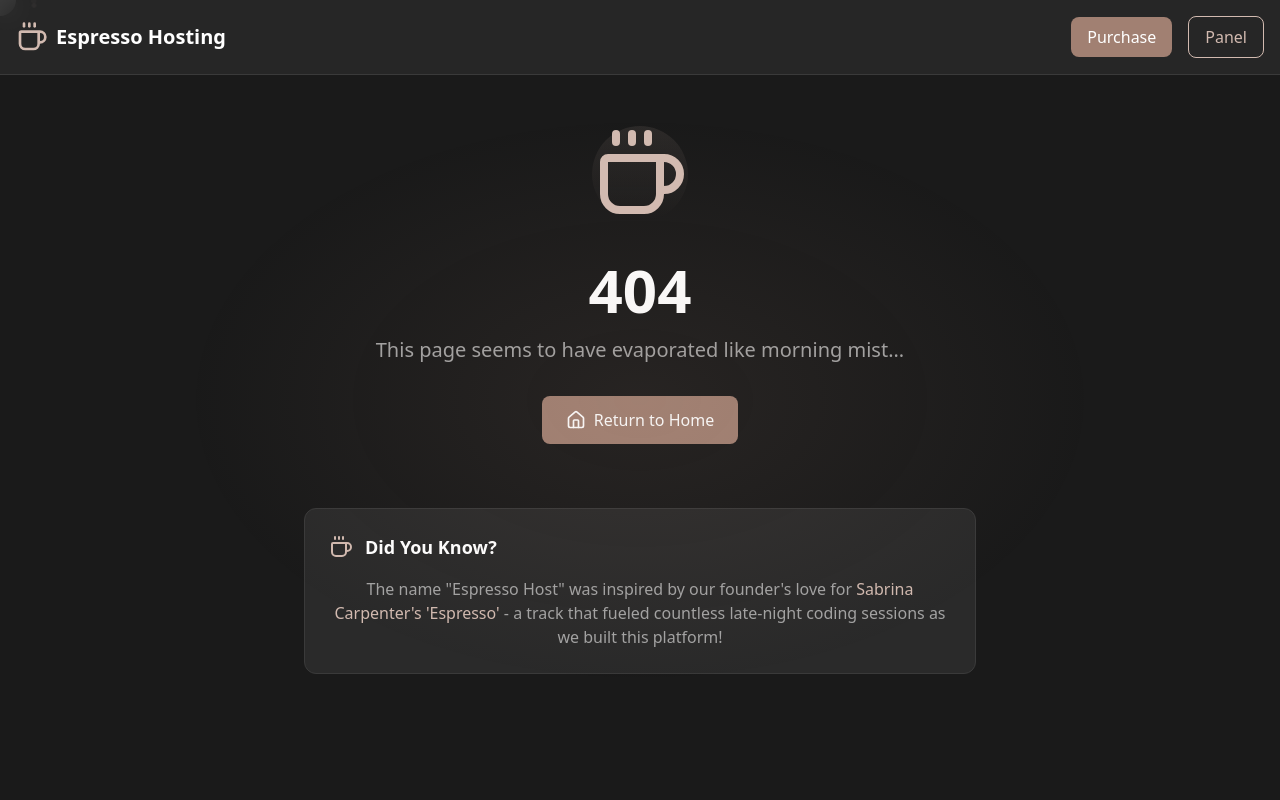
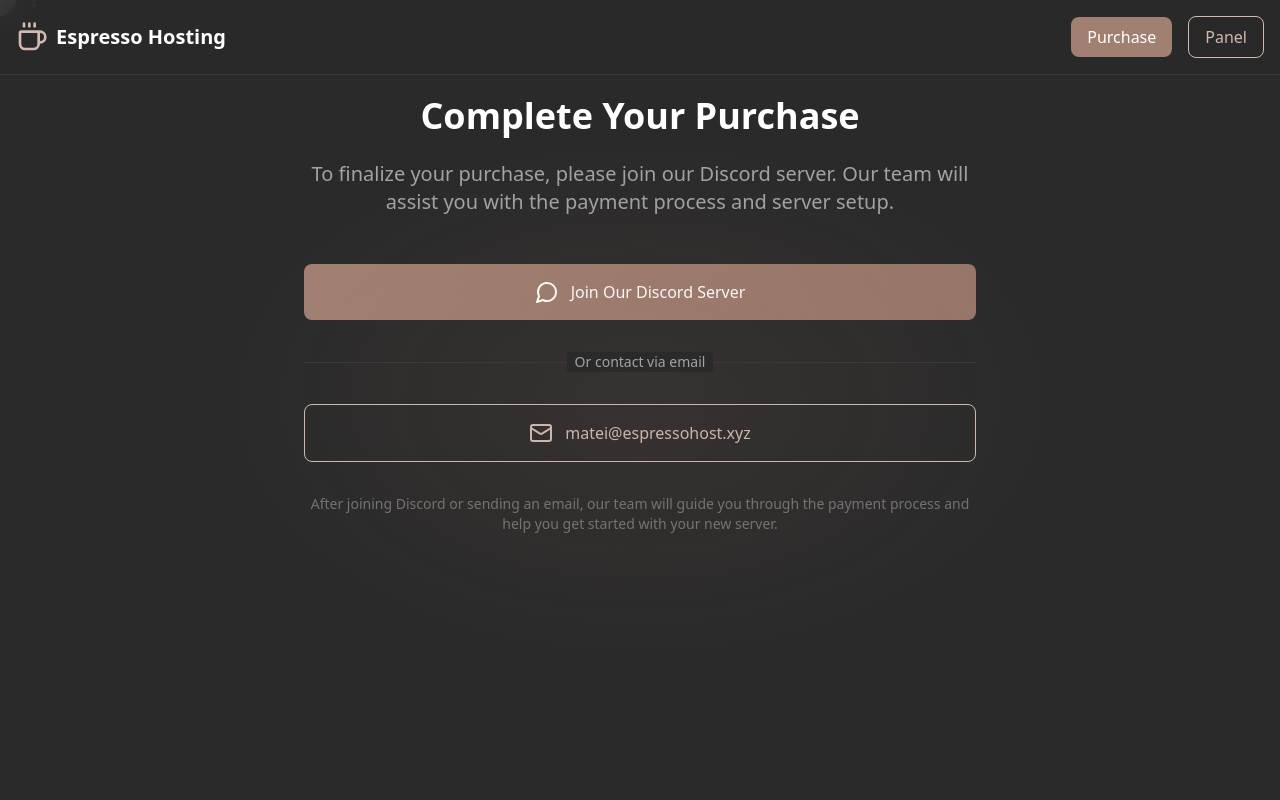
Before and after one commit to EspressoHosting/EspressoWeb, a React (Vite) app: page /payment in a window 1280 px wide. Shown: the top 800 px of the page. Built offline with nearby package versions, Linux system fonts and the light colour scheme.

Commit message:
feat: add payment processing page and update panel links
- Added a new `PaymentProcessing` component to handle payment finalization
- Updated all panel links to point to the external URL `https://panel.espressohost.xyz`
- Modified plan selection buttons to navigate to the new payment page

```diff
--- a/src/App.tsx
+++ b/src/App.tsx
@@ -11,6 +11,7 @@ import { PrivacyPolicy } from './components/PrivacyPolicy';
 import { RefundPolicy } from './components/RefundPolicy';
 import { AllPlans } from './components/AllPlans';
 import { NotFoundPage } from './components/NotFoundPage';
+import { PaymentProcessing } from './components/PaymentProcessing';
 
 function HomePage() {
   return (
@@ -38,6 +39,7 @@ function App() {
           <Route path="/privacy" element={<PrivacyPolicy />} />
           <Route path="/refund" element={<RefundPolicy />} />
           <Route path="/all-plans" element={<AllPlans />} />
+          <Route path="/payment" element={<PaymentProcessing />} />
           <Route path="*" element={<NotFoundPage />} />
         <Route path="*" element={<NotFoundPage />} />
 </Routes>
--- a/src/components/AllPlans.tsx
+++ b/src/components/AllPlans.tsx
@@ -219,16 +219,17 @@ export function AllPlans() {
                     ))}
                   </ul>
 
-                  <motion.button
+                  <motion.a
+                    href="/payment"
                     className={`w-full py-3 rounded-lg ${plan.popular
                       ? 'bg-gradient-to-r from-brown-600 to-brown-700 text-white hover:shadow-lg hover:shadow-brown-600/20'
                       : 'border border-brown-400 text-brown-400 hover:bg-brown-400/10'
-                    } font-medium transition-all`}
+                    } font-medium transition-all text-center block`}
                     whileHover={{ scale: 1.05 }}
                     whileTap={{ scale: 0.95 }}
                   >
                     Select Plan
-                  </motion.button>
+                  </motion.a>
                 </motion.div>
               ))}
             </div>
--- a/src/components/Footer.tsx
+++ b/src/components/Footer.tsx
@@ -27,7 +27,7 @@ export function Footer() {
               <li><a href="#plans" className="text-neutral-400 hover:text-brown-400 transition-colors">Plans</a></li>
               <li><a href="#features" className="text-neutral-400 hover:text-brown-400 transition-colors">Features</a></li>
               <li><a href="#founders" className="text-neutral-400 hover:text-brown-400 transition-colors">About Us</a></li>
-              <li><a href="/panel" className="text-neutral-400 hover:text-brown-400 transition-colors">Control Panel</a></li>
+              <li><a href="https://panel.espressohost.xyz" className="text-neutral-400 hover:text-brown-400 transition-colors">Control Panel</a></li>
             </ul>
           </div>
 
--- a/src/components/Header.tsx
+++ b/src/components/Header.tsx
@@ -46,7 +46,7 @@ export function Header() {
           <motion.a
             whileHover={{ scale: 1.05 }}
             whileTap={{ scale: 0.95 }}
-            href="/panel"
+            href="https://panel.espressohost.xyz"
             className="px-4 py-2 rounded-lg border border-brown-400 text-brown-400 font-medium hover:bg-brown-400/10 transition-colors"
           >
             Panel
--- /dev/null
+++ b/src/components/PaymentProcessing.tsx
@@ -0,0 +1,58 @@
+import { motion } from 'framer-motion';
+import { Mail, MessageCircle } from 'lucide-react';
+
+export function PaymentProcessing() {
+  return (
+    <div className="min-h-screen bg-dark-200 py-24">
+      <div className="container mx-auto px-4">
+        <motion.div
+          initial={{ opacity: 0, y: 20 }}
+          animate={{ opacity: 1, y: 0 }}
+          className="max-w-2xl mx-auto text-center"
+        >
+          <h1 className="text-4xl font-bold text-white mb-6">Complete Your Purchase</h1>
+          <p className="text-xl text-neutral-400 mb-12">
+            To finalize your purchase, please join our Discord server. Our team will assist you with the payment process and server setup.
+          </p>
+
+          <div className="space-y-8">
+            <motion.a
+              href="https://discord.gg/M78RXaw7na"
+              target="_blank"
+              rel="noopener noreferrer"
+              className="w-full py-4 px-6 rounded-lg bg-gradient-to-r from-brown-600 to-brown-700 text-white font-medium flex items-center justify-center gap-3 hover:shadow-lg hover:shadow-brown-600/20 transition-all"
+              whileHover={{ scale: 1.02 }}
+              whileTap={{ scale: 0.98 }}
+            >
+              <MessageCircle className="w-6 h-6" />
+              Join Our Discord Server
+            </motion.a>
+
+            <div className="relative">
+              <div className="absolute inset-0 flex items-center">
+                <div className="w-full border-t border-dark-300"></div>
+              </div>
+              <div className="relative flex justify-center text-sm">
+                <span className="px-2 text-neutral-400 bg-dark-200">Or contact via email</span>
+              </div>
+            </div>
+
+            <motion.a
+              href="mailto:matei@espressohost.xyz"
+              className="w-full py-4 px-6 rounded-lg border border-brown-400 text-brown-400 font-medium flex items-center justify-center gap-3 hover:bg-brown-400/10 transition-all"
+              whileHover={{ scale: 1.02 }}
+              whileTap={{ scale: 0.98 }}
+            >
+              <Mail className="w-6 h-6" />
+              matei@espressohost.xyz
+            </motion.a>
+          </div>
+
+          <p className="mt-8 text-sm text-neutral-500">
+            After joining Discord or sending an email, our team will guide you through the payment process and help you get started with your new server.
+          </p>
+        </motion.div>
+      </div>
+    </div>
+  );
+}
--- a/src/components/Plans.tsx
+++ b/src/components/Plans.tsx
@@ -114,17 +114,18 @@ export function Plans() {
                 ))}
               </ul>
 
-              <motion.button
+              <motion.a
+                href="/payment"
                 className={`w-full py-3 rounded-lg ${
                   plan.popular
                     ? 'bg-gradient-to-r from-brown-600 to-brown-700 text-white hover:shadow-lg hover:shadow-brown-600/20'
                     : 'border border-brown-400 text-brown-400 hover:bg-brown-400/10'
-                } font-medium transition-all`}
+                } font-medium transition-all text-center block`}
                 whileHover={{ scale: 1.05 }}
                 whileTap={{ scale: 0.95 }}
               >
                 Select Plan
-              </motion.button>
+              </motion.a>
             </motion.div>
           ))}
         </div>
```
